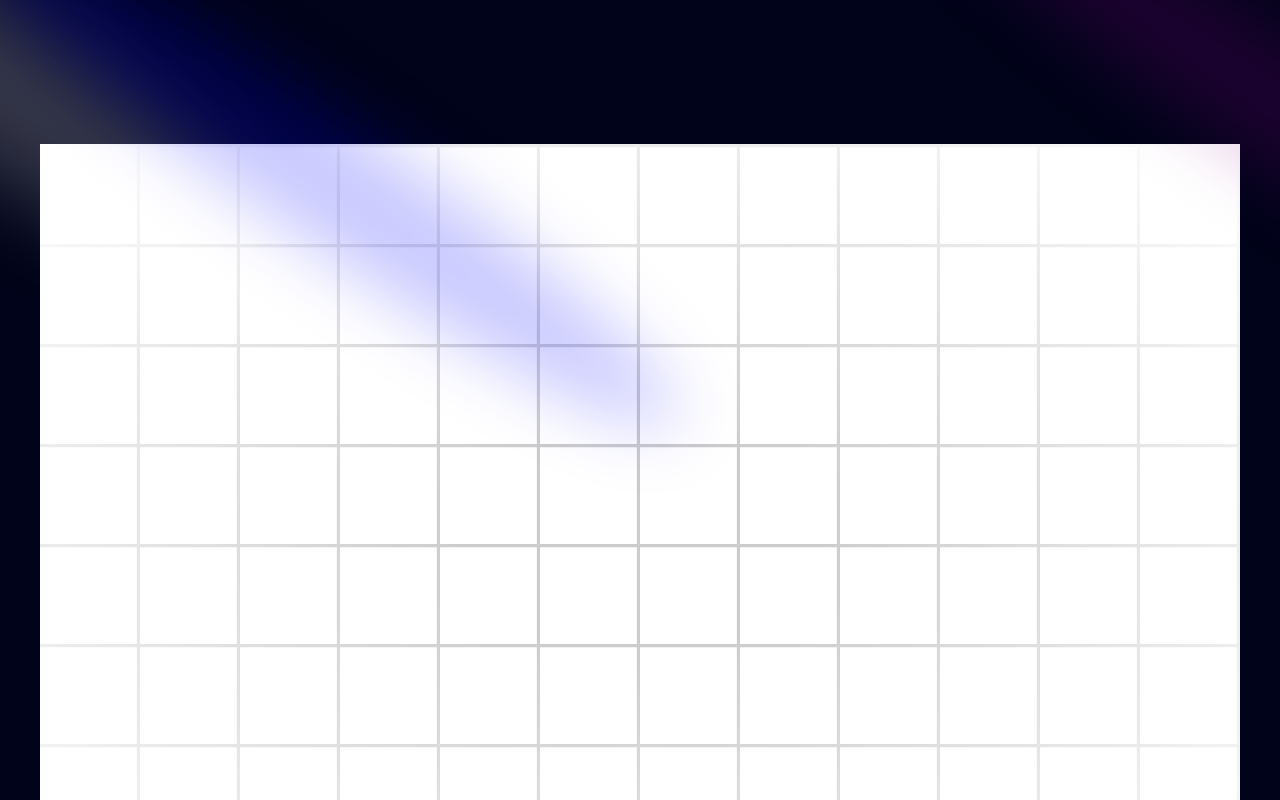
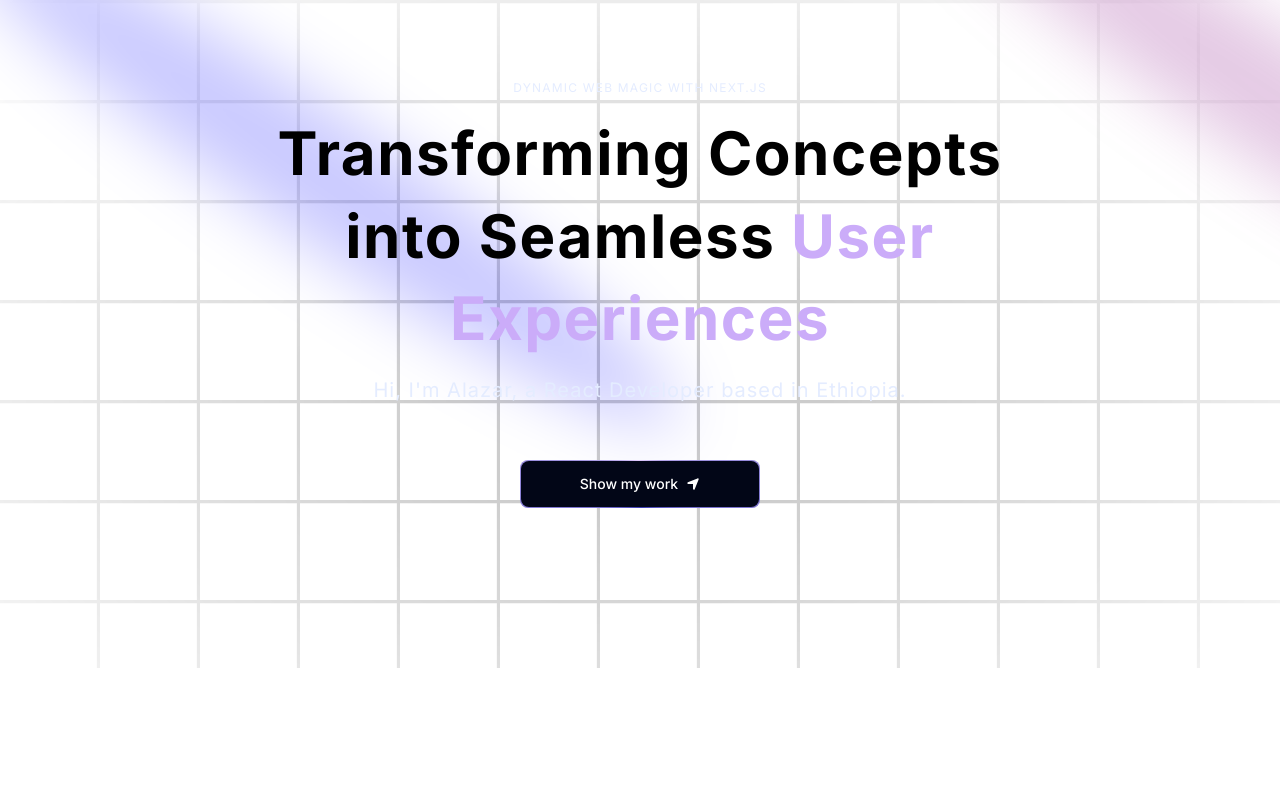
Before and after one commit to alazaradane/portfolio-, a Next.js app: page / in a window 1280 px wide. Shown: the top 800 px of the page. Built offline with nearby package versions, Linux system fonts and the light colour scheme.

Commit message:
adding magic icon in hero section

```diff
--- a/components/Hero.tsx
+++ b/components/Hero.tsx
@@ -1,17 +1,41 @@
 import React from 'react'
 import { Spotlight } from './ui/Spotlight'
+import { TextGenerateEffect } from './ui/TextGenerateEffect'
+import MagicButton from './ui/MagicButton'
+import { FaLocationArrow } from 'react-icons/fa6'
 
 const Hero = () => {
   return (
-    <div className='pb-20 pt-36'>
+    <div className='pb-20 pt-30'>
       <div>
         <Spotlight className=' -top-40 -left-10 md:-left-32 md:-top-20 h-screen' fill='white'/>
         <Spotlight className=' top-10 left-full h-[80vh] w-[50vw]' fill='purple'/>
         <Spotlight className=' top-28 left-80 h-[80vh] w-[50vw]' fill='blue'/>
       </div>
-      <div className="h-screen w-full dark:bg-black-100 bg-white  dark:bg-grid-white/[0.3] bg-grid-black/[0.2] relative flex items-center justify-center">
+      <div className="h-screen w-full dark:bg-black-100 bg-white  dark:bg-grid-white/[0.1] bg-grid-black/[0.2]  flex items-center justify-center absolute top-0 left-0">
         <div className="absolute pointer-events-none inset-0 flex items-center justify-center dark:bg-black-100 bg-white [mask-image:radial-gradient(ellipse_at_center,transparent_20%,black)]"/>
+      </div>
+      <div className=' flex justify-center relative my-20 z-10'>
+        <div className=' max-w-[89vw] md:max-w-2xl lg:max-w-[60vw] flex flex-col items-center justify-center'>
+          <h2 className='uppercase tracking-widest text-xs text-center text-blue-100 max-w-80'>
+            Dynamic Web Magic with Next.js
+          </h2>
+          <TextGenerateEffect
+            className=' text-center text-[40px] md:text-5xl lg:text-6xl'
+            words='Transforming Concepts into Seamless User Experiences'/>
 
+          <p className='text-center md:tracking-wider mb-4 text-sm md:text-lg lg:text-xl text-blue-100'>
+            Hi, I'm Alazar, a React Developer based in Ethiopia.
+          </p>
+
+          <a href="#about">
+            <MagicButton
+              title="Show my work"
+              position={'right'}
+              icon={<FaLocationArrow/>}
+             />
+          </a>
+        </div>
       </div>
     </div>
   )
--- /dev/null
+++ b/components/ui/MagicButton.tsx
@@ -0,0 +1,19 @@
+import React from 'react'
+
+const MagicButton = ({
+    title, handleClick, icon, position, otherClasses
+}:{title:string, handleClick?:()=>void, icon?:React.ReactNode, position:string, otherClasses?:string}) => {
+
+  return (
+    <button className="relative inline-flex h-12 overflow-hidden w-full rounded-lg p-[1px] focus:outline-none md:w-60 md:mt-10">
+        <span className="absolute inset-[-1000%] animate-[spin_2s_linear_infinite] bg-[conic-gradient(from_90deg_at_50%_50%,#E2CBFF_0%,#393BB2_50%,#E2CBFF_100%)]" />
+        <span className={`inline-flex h-full w-full cursor-pointer items-center justify-center rounded-lg bg-slate-950 px-7 text-sm font-medium text-white backdrop-blur-3xl gap-2 ${otherClasses}`}>
+            {position === "left" && icon}
+            {title}
+            {position === "right" && icon}
+        </span>
+    </button>
+  )
+}
+
+export default MagicButton
--- /dev/null
+++ b/components/ui/TextGenerateEffect.tsx
@@ -0,0 +1,54 @@
+"use client";
+import { useEffect } from "react";
+import { motion, stagger, useAnimate } from "framer-motion";
+import { cn } from "@/utils/cn";
+
+export const TextGenerateEffect = ({
+  words,
+  className,
+}: {
+  words: string;
+  className?: string;
+}) => {
+  const [scope, animate] = useAnimate();
+  let wordsArray = words.split(" ");
+  useEffect(() => {
+    animate(
+      "span",
+      {
+        opacity: 1,
+      },
+      {
+        duration: 2,
+        delay: stagger(0.2),
+      }
+    );
+  }, [scope.current]);
+
+  const renderWords = () => {
+    return (
+      <motion.div ref={scope}>
+        {wordsArray.map((word, idx) => {
+          return (
+            <motion.span
+              key={word + idx}
+              className={`${idx > 3 ? 'text-purple': 'dark:text-white text-black '} opacity-0`}
+            >
+              {word}{" "}
+            </motion.span>
+          );
+        })}
+      </motion.div>
+    );
+  };
+
+  return (
+    <div className={cn("font-bold", className)}>
+      <div className="my-4">
+        <div className=" dark:text-white text-black  leading-snug tracking-wide">
+          {renderWords()}
+        </div>
+      </div>
+    </div>
+  );
+};
--- a/package.json
+++ b/package.json
@@ -16,6 +16,7 @@
     "next-themes": "^0.3.0",
     "react": "^18",
     "react-dom": "^18",
+    "react-icons": "^5.2.1",
     "tailwind-merge": "^2.3.0",
     "tailwindcss-animate": "^1.0.7"
   },
```
Also changed, not shown: 1 other file (tests, documents, lock files or other folders).
